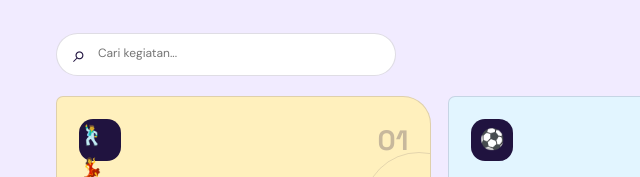
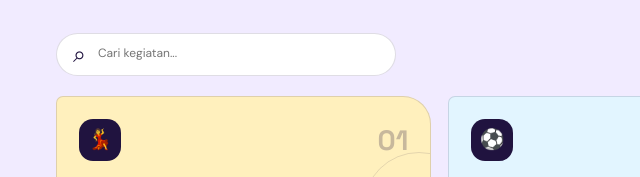
Before and after one commit to opeksmansaku/smansakuningan, a plain HTML site: page index.html in a window 1280 px wide. Shown: the part 1829-2006 px from the top of the page, 4-644 px from the left. Drawn offline with Linux system fonts and the light colour scheme.

Commit message:
Update index.html

```diff
--- a/index.html
+++ b/index.html
@@ -149,7 +149,7 @@
           <span class="event-count" id="eventCount">09 KEGIATAN</span>
         </div>
         <div class="event-grid">
-          <article class="event-card reveal" data-juklak="https://drive.google.com/drive/folders/1_RW8gh1CjGu4HqLRbaDuOa0Ng10FhPSV?usp=drive_link"><div class="event-card-top"><span class="event-icon">🕺💃</span><span class="event-number">01</span></div><div class="event-card-body"><h3>Fashion Show</h3><p>Panggung untuk menampilkan gaya, konsep, dan kepercayaan diri melalui peragaan busana.</p><span class="event-tag">Fashion & Kreativitas</span></div></article>
+          <article class="event-card reveal" data-juklak="https://drive.google.com/drive/folders/1_RW8gh1CjGu4HqLRbaDuOa0Ng10FhPSV?usp=drive_link"><div class="event-card-top"><span class="event-icon">💃</span><span class="event-number">01</span></div><div class="event-card-body"><h3>Fashion Show</h3><p>Panggung untuk menampilkan gaya, konsep, dan kepercayaan diri melalui peragaan busana.</p><span class="event-tag">Fashion & Kreativitas</span></div></article>
           <article class="event-card reveal" data-juklak="https://drive.google.com/drive/folders/1N_1ucVo550cUPcVzJPyfNU2YPYuXeTwy?usp=drive_link"><div class="event-card-top"><span class="event-icon">⚽</span><span class="event-number">02</span></div><div class="event-card-body"><h3>Futsal</h3><p>Kompetisi olahraga yang mengutamakan kerja sama tim, strategi, dan sportivitas.</p><span class="event-tag">Olahraga</span></div></article>
           <article class="event-card reveal" data-juklak="https://drive.google.com/drive/folders/1Y1j-i0dB09_7D7u8six4wgv43cj0BbAZ?usp=drive_link"><div class="event-card-top"><span class="event-icon">🧠</span><span class="event-number">03</span></div><div class="event-card-body"><h3>Battle of Minds</h3><p>Ajang adu wawasan, penalaran, dan ketangkasan berpikir bersama tim.</p><span class="event-tag">Pengetahuan</span></div></article>
           <article class="event-card reveal" data-juklak="https://drive.google.com/drive/folders/1ko7NJxl741MyTdKStAYELDSfJdS5eZcA?usp=drive_link"><div class="event-card-top"><span class="event-icon">🎮</span><span class="event-number">04</span></div><div class="event-card-body"><h3>Esport</h3><p>Kompetisi esports yang menguji strategi, koordinasi, dan kekompakan pemain.</p><span class="event-tag">Esports</span></div></article>
```
